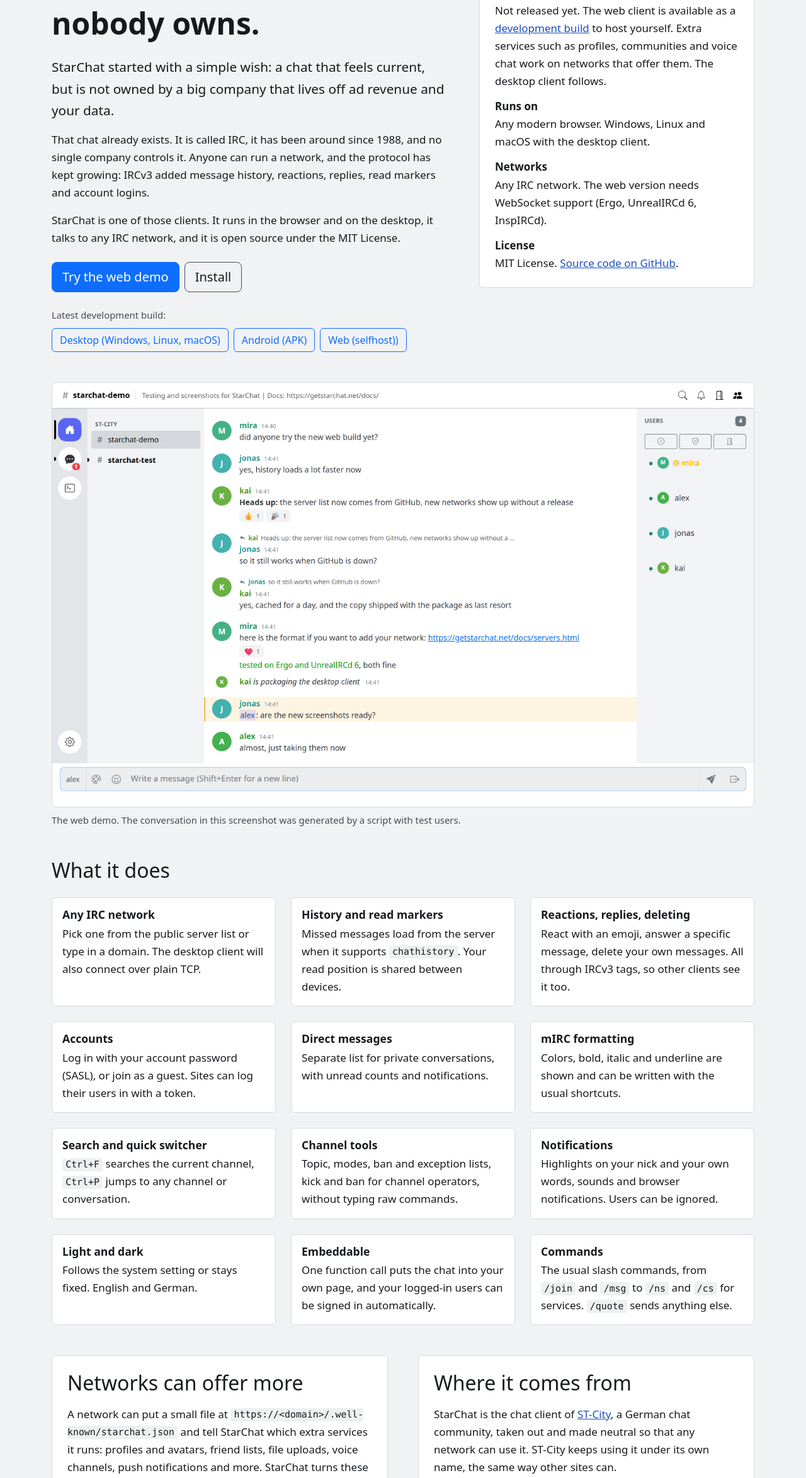
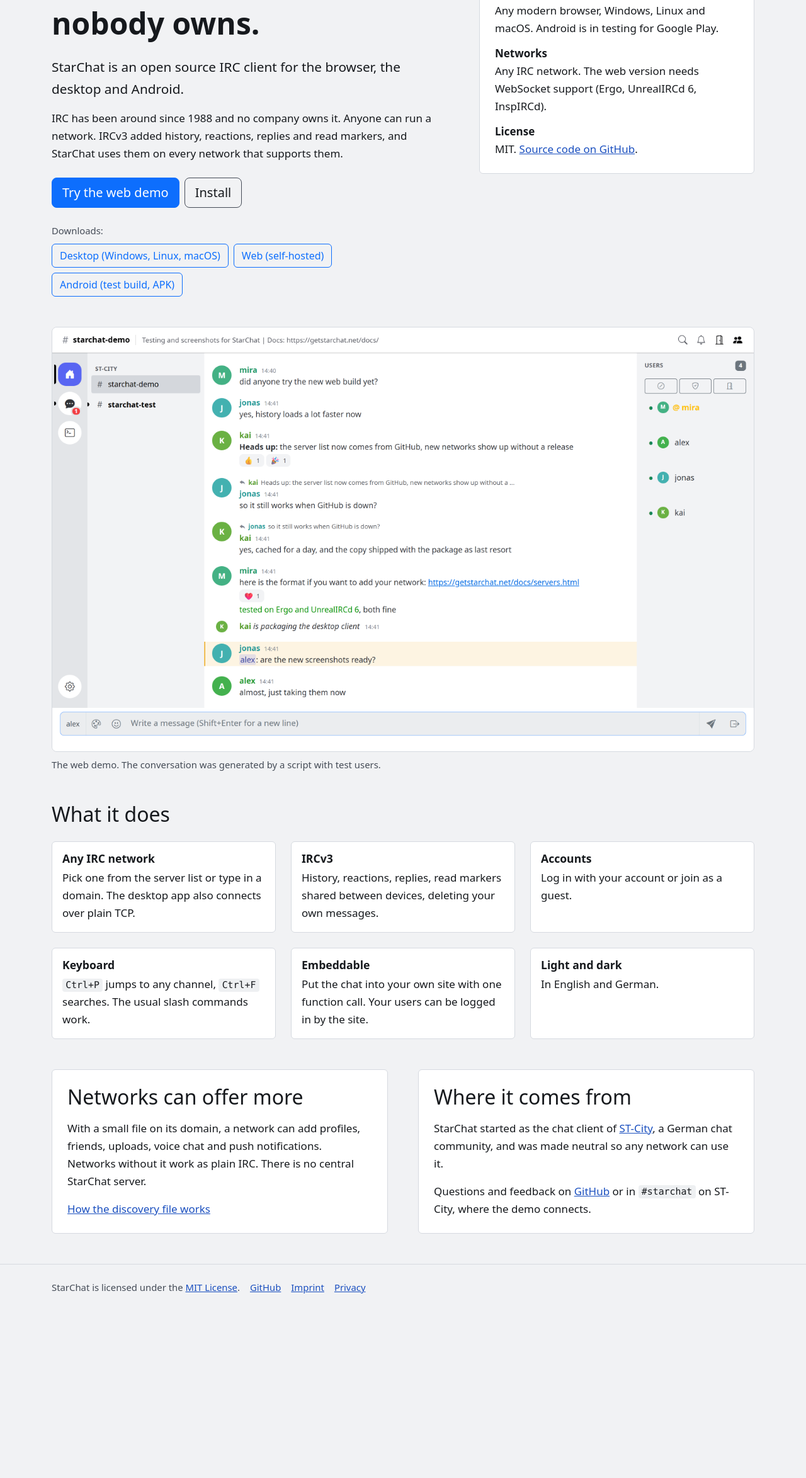
Before and after one commit to starchat-irc/getstarchat.net, a plain HTML site: page index.html in a window 1280 px wide. Shown: the part 159-2506 px from the top of the page at 63% size. After the commit the page ends 2239 px from the top, so only its background shows below. Drawn offline with Linux system fonts and the light colour scheme.

Commit message:
Cleaned up website

```diff
--- a/index.html
+++ b/index.html
@@ -4,14 +4,14 @@
     <meta charset="utf-8">
     <meta name="viewport" content="width=device-width, initial-scale=1">
     <title>StarChat: open source IRC client for web and desktop</title>
-    <meta name="description" content="StarChat is an open source IRCv3 client for the browser and the desktop. It works with any IRC network, and networks can offer extra services on top.">
+    <meta name="description" content="StarChat is an open source IRCv3 client for the browser, the desktop and Android. It works with any IRC network, and networks can offer extra services on top.">
     <link rel="canonical" href="https://getstarchat.net/">
     <link rel="icon" href="favicon.svg" type="image/svg+xml">
     <link rel="apple-touch-icon" href="apple-touch-icon.png">
     <meta property="og:type" content="website">
     <meta property="og:site_name" content="StarChat">
     <meta property="og:title" content="StarChat: open source IRC client for web and desktop">
-    <meta property="og:description" content="StarChat is an open source IRCv3 client for the browser and the desktop. It works with any IRC network, and networks can offer extra services on top.">
+    <meta property="og:description" content="StarChat is an open source IRCv3 client for the browser, the desktop and Android. It works with any IRC network, and networks can offer extra services on top.">
     <meta property="og:url" content="https://getstarchat.net/">
     <meta property="og:image" content="https://getstarchat.net/img/og.png">
     <meta property="og:image:width" content="1200">
@@ -40,33 +40,30 @@
         <div class="row g-4 g-lg-5 align-items-start">
             <div class="col-lg-7">
                 <h1 class="display-5 fw-bold mb-4">A modern chat that nobody owns.</h1>
-                <p class="lead">StarChat started with a simple wish: a chat that feels current, but is not owned by a big company that lives off ad revenue and your data.</p>
-                <p>That chat already exists. It is called IRC, it has been around since 1988, and no single company controls it. Anyone can run a network, and the protocol has kept growing: IRCv3 added message history, reactions, replies, read markers and account logins.</p>
-                <p>StarChat is one of those clients. It runs in the browser and on the desktop, it talks to any IRC network, and it is open source under the MIT License.</p>
+                <p class="lead">StarChat is an open source IRC client for the browser, the desktop and Android.</p>
+                <p>IRC has been around since 1988 and no company owns it. Anyone can run a network. IRCv3 added history, reactions, replies and read markers, and StarChat uses them on every network that supports them.</p>
                 <div class="d-flex flex-wrap gap-2 mt-4">
                     <a class="btn btn-primary btn-lg" href="demo/">Try the web demo</a>
                     <a class="btn btn-outline-secondary btn-lg" href="install.html">Install</a>
                 </div>
                 <div class="mt-4">
-                    <p class="small text-body-secondary mb-2">Latest development build:</p>
+                    <p class="small text-body-secondary mb-2">Downloads:</p>
                     <div class="d-flex flex-wrap gap-2">
-                        <a class="btn btn-outline-primary" href="https://github.com/starchat-irc/starchat/releases/tag/latest-dev">Desktop (Windows, Linux, macOS)</a>
-                        <a class="btn btn-outline-primary" href="https://github.com/starchat-irc/starchat/releases/download/latest-dev/starchat-android-dev.apk">Android (APK)</a>
-                        <a class="btn btn-outline-primary" href="https://github.com/starchat-irc/starchat/releases/download/latest-dev/starchat-web-dev.zip">Web (selfhost))</a>
+                        <a class="btn btn-outline-primary" href="https://github.com/starchat-irc/starchat/releases/latest">Desktop (Windows, Linux, macOS)</a>
+                        <a class="btn btn-outline-primary" href="https://github.com/starchat-irc/starchat/releases/latest">Web (self-hosted)</a>
+                        <a class="btn btn-outline-primary" href="https://github.com/starchat-irc/starchat/releases/download/latest-dev/starchat-android-dev.apk">Android (test build, APK)</a>
                     </div>
                 </div>
             </div>
             <div class="col-lg-5">
                 <div class="card">
                     <dl class="card-body p-4 facts mb-0">
-                        <dt>Status</dt>
-                        <dd>Not released yet. The web client is available as a <a href="install.html#host">development build</a> to host yourself. Extra services such as profiles, communities and voice chat work on networks that offer them. The desktop client follows.</dd>
                         <dt>Runs on</dt>
-                        <dd>Any modern browser. Windows, Linux and macOS with the desktop client.</dd>
+                        <dd>Any modern browser, Windows, Linux and macOS. Android is in testing for Google Play.</dd>
                         <dt>Networks</dt>
                         <dd>Any IRC network. The web version needs WebSocket support (Ergo, UnrealIRCd 6, InspIRCd).</dd>
                         <dt>License</dt>
-                        <dd class="mb-0">MIT License. <a href="https://github.com/starchat-irc/starchat">Source code on GitHub</a>.</dd>
+                        <dd class="mb-0">MIT. <a href="https://github.com/starchat-irc/starchat">Source code on GitHub</a>.</dd>
                     </dl>
                 </div>
             </div>
@@ -79,7 +76,7 @@
                 <source srcset="img/chat-dark.png" media="(prefers-color-scheme: dark)">
                 <img class="screenshot img-fluid" src="img/chat-light.png" width="1440" height="870" alt="StarChat in a channel with replies, reactions, colors and a link, the channel list on the left and the nick list on the right">
             </picture>
-            <figcaption class="small text-body-secondary mt-2">The web demo. The conversation in this screenshot was generated by a script with test users.</figcaption>
+            <figcaption class="small text-body-secondary mt-2">The web demo. The conversation was generated by a script with test users.</figcaption>
         </figure>
     </section>
 
@@ -91,23 +88,15 @@
                     <div class="card h-100 feature">
                         <div class="card-body">
                             <h3>Any IRC network</h3>
-                            <p>Pick one from the public server list or type in a domain. The desktop client will also connect over plain TCP.</p>
+                            <p>Pick one from the server list or type in a domain. The desktop app also connects over plain TCP.</p>
                         </div>
                     </div>
                 </div>
                 <div class="col">
                     <div class="card h-100 feature">
                         <div class="card-body">
-                            <h3>History and read markers</h3>
-                            <p>Missed messages load from the server when it supports <code>chathistory</code>. Your read position is shared between devices.</p>
-                        </div>
-                    </div>
-                </div>
-                <div class="col">
-                    <div class="card h-100 feature">
-                        <div class="card-body">
-                            <h3>Reactions, replies, deleting</h3>
-                            <p>React with an emoji, answer a specific message, delete your own messages. All through IRCv3 tags, so other clients see it too.</p>
+                            <h3>IRCv3</h3>
+                            <p>History, reactions, replies, read markers shared between devices, deleting your own messages.</p>
                         </div>
                     </div>
                 </div>
@@ -115,47 +104,23 @@
                     <div class="card h-100 feature">
                         <div class="card-body">
                             <h3>Accounts</h3>
-                            <p>Log in with your account password (SASL), or join as a guest. Sites can log their users in with a token.</p>
+                            <p>Log in with your account or join as a guest.</p>
                         </div>
                     </div>
                 </div>
                 <div class="col">
                     <div class="card h-100 feature">
                         <div class="card-body">
-                            <h3>Direct messages</h3>
-                            <p>Separate list for private conversations, with unread counts and notifications.</p>
+                            <h3>Keyboard</h3>
+                            <p><code>Ctrl+P</code> jumps to any channel, <code>Ctrl+F</code> searches. The usual slash commands work.</p>
                         </div>
                     </div>
                 </div>
                 <div class="col">
                     <div class="card h-100 feature">
                         <div class="card-body">
-                            <h3>mIRC formatting</h3>
-                            <p>Colors, bold, italic and underline are shown and can be written with the usual shortcuts.</p>
-                        </div>
-                    </div>
-                </div>
-                <div class="col">
-                    <div class="card h-100 feature">
-                        <div class="card-body">
-                            <h3>Search and quick switcher</h3>
-                            <p><code>Ctrl+F</code> searches the current channel, <code>Ctrl+P</code> jumps to any channel or conversation.</p>
-                        </div>
-                    </div>
-                </div>
-                <div class="col">
-                    <div class="card h-100 feature">
-                        <div class="card-body">
-                            <h3>Channel tools</h3>
-                            <p>Topic, modes, ban and exception lists, kick and ban for channel operators, without typing raw commands.</p>
-                        </div>
-                    </div>
-                </div>
-                <div class="col">
-                    <div class="card h-100 feature">
-                        <div class="card-body">
-                            <h3>Notifications</h3>
-                            <p>Highlights on your nick and your own words, sounds and browser notifications. Users can be ignored.</p>
+                            <h3>Embeddable</h3>
+                            <p>Put the chat into your own site with one function call. Your users can be logged in by the site.</p>
                         </div>
                     </div>
                 </div>
@@ -163,23 +128,7 @@
                     <div class="card h-100 feature">
                         <div class="card-body">
                             <h3>Light and dark</h3>
-                            <p>Follows the system setting or stays fixed. English and German.</p>
-                        </div>
-                    </div>
-                </div>
-                <div class="col">
-                    <div class="card h-100 feature">
-                        <div class="card-body">
-                            <h3>Embeddable</h3>
-                            <p>One function call puts the chat into your own page, and your logged-in users can be signed in automatically.</p>
-                        </div>
-                    </div>
-                </div>
-                <div class="col">
-                    <div class="card h-100 feature">
-                        <div class="card-body">
-                            <h3>Commands</h3>
-                            <p>The usual slash commands, from <code>/join</code> and <code>/msg</code> to <code>/ns</code> and <code>/cs</code> for services. <code>/quote</code> sends anything else.</p>
+                            <p>In English and German.</p>
                         </div>
                     </div>
                 </div>
@@ -193,16 +142,15 @@
                 <div class="col-lg-6">
                     <div class="card h-100"><div class="card-body p-4">
                     <h2 class="mb-3">Networks can offer more</h2>
-                    <p>A network can put a small file at <code>https://&lt;domain&gt;/.well-known/starchat.json</code> and tell StarChat which extra services it runs: profiles and avatars, friend lists, file uploads, voice channels, push notifications and more. StarChat turns these on only for that network. A token for one network is never sent to another.</p>
-                    <p>Networks without the file work as plain IRC. There is no central StarChat server and no home network. All networks are equal.</p>
+                    <p>With a small file on its domain, a network can add profiles, friends, uploads, voice chat and push notifications. Networks without it work as plain IRC. There is no central StarChat server.</p>
                     <p class="mb-0"><a href="docs/discovery.html">How the discovery file works</a></p>
                     </div></div>
                 </div>
                 <div class="col-lg-6">
                     <div class="card h-100"><div class="card-body p-4">
                     <h2 class="mb-3">Where it comes from</h2>
-                    <p>StarChat is the chat client of <a href="https://st-city.net">ST-City</a>, a German chat community, taken out and made neutral so that any network can use it. ST-City keeps using it under its own name, the same way other sites can.</p>
-                    <p>Development happens in the open on <a href="https://github.com/starchat-irc/starchat">GitHub</a>. Questions and feedback are welcome there or in <code>#starchat</code> on ST-City, which is also where the demo connects.</p>
+                    <p>StarChat started as the chat client of <a href="https://st-city.net">ST-City</a>, a German chat community, and was made neutral so any network can use it.</p>
+                    <p class="mb-0">Questions and feedback on <a href="https://github.com/starchat-irc/starchat">GitHub</a> or in <code>#starchat</code> on ST-City, where the demo connects.</p>
                     </div></div>
                 </div>
             </div>
```
Also changed, not shown: install.html (+28 -45 lines).
